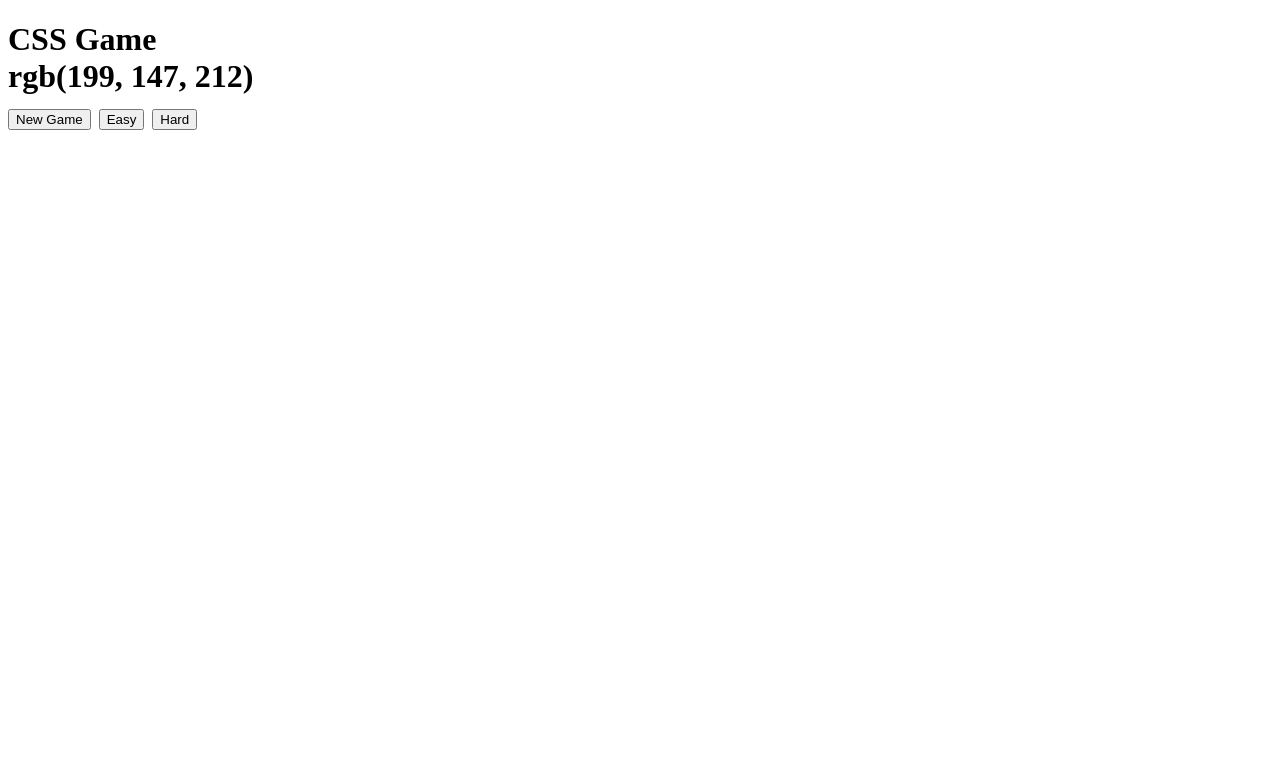
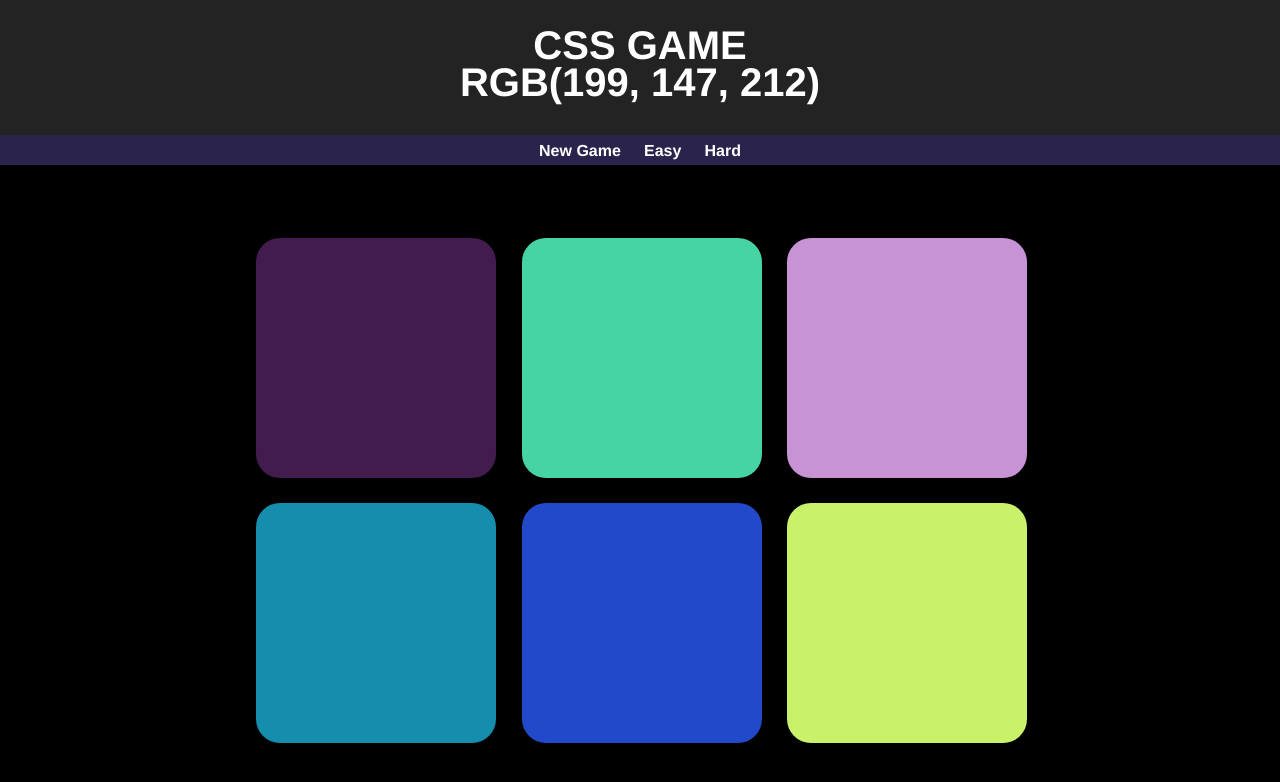
Before and after one commit to Isa-Tekinkaya/CSS-Color-Game, a plain HTML site: page Index.html in a window 1280 px wide. Drawn offline with Linux system fonts and the light colour scheme.

Commit message:
Update and rename colorGame2.html to Index.html

```diff
--- a/colorGame2.html
+++ b/Index.html
@@ -4,7 +4,7 @@
     <meta http-equiv="Content-Type" content="text/html;charset=UTF-8">
     <meta name="viewport" content="width=device-width, initial-scale=1.0">
     <meta http-equiv="X-UA-Compatible" content="IE=7">
-    <link rel="stylesheet" href="colorGame2.css">
+    <link rel="stylesheet" href="Index.css">
 
 </head>
 
```
